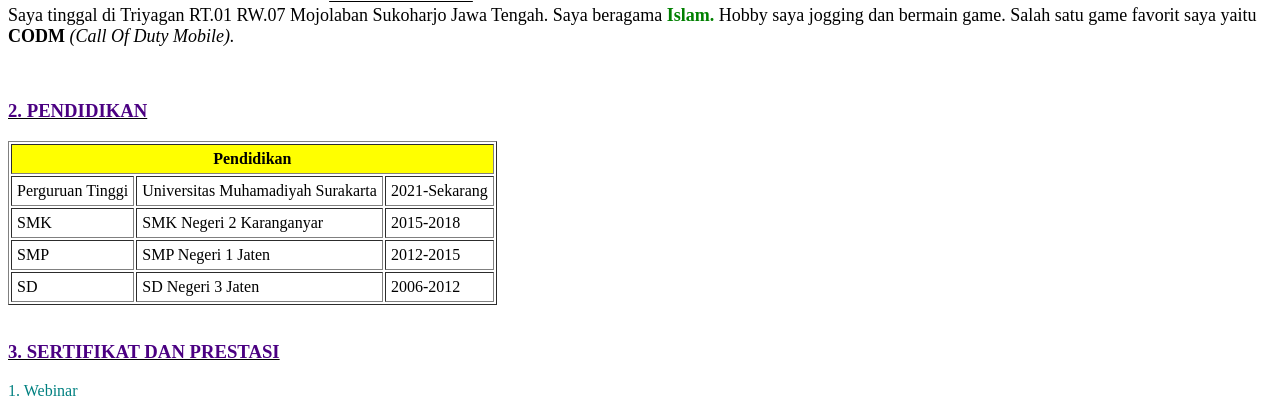
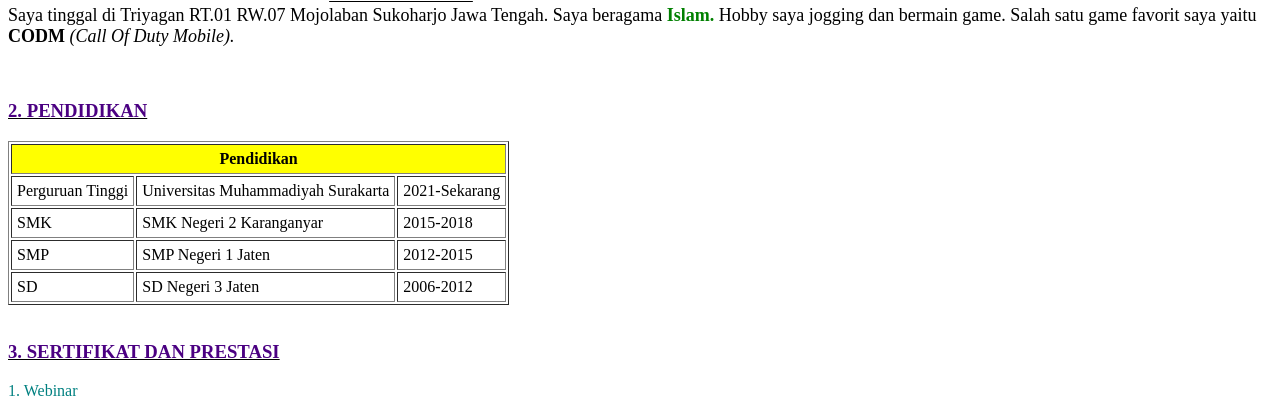
Before and after one commit to hyugenk/tugas-web-pertama, a plain HTML site: page index.html in a window 1280 px wide. Shown: the part 661-1074 px from the top of the page. Drawn offline with nearby package versions, Linux system fonts and the light colour scheme.

Commit message:
Update index.html

```diff
--- a/index.html
+++ b/index.html
@@ -50,7 +50,7 @@
         </tr>
         <tr>
             <td>Perguruan Tinggi</td>
-            <td>Universitas Muhamadiyah Surakarta</td>
+            <td>Universitas Muhammadiyah Surakarta</td>
             <td>2021-Sekarang</td>
         </tr>
         <tr>
```
